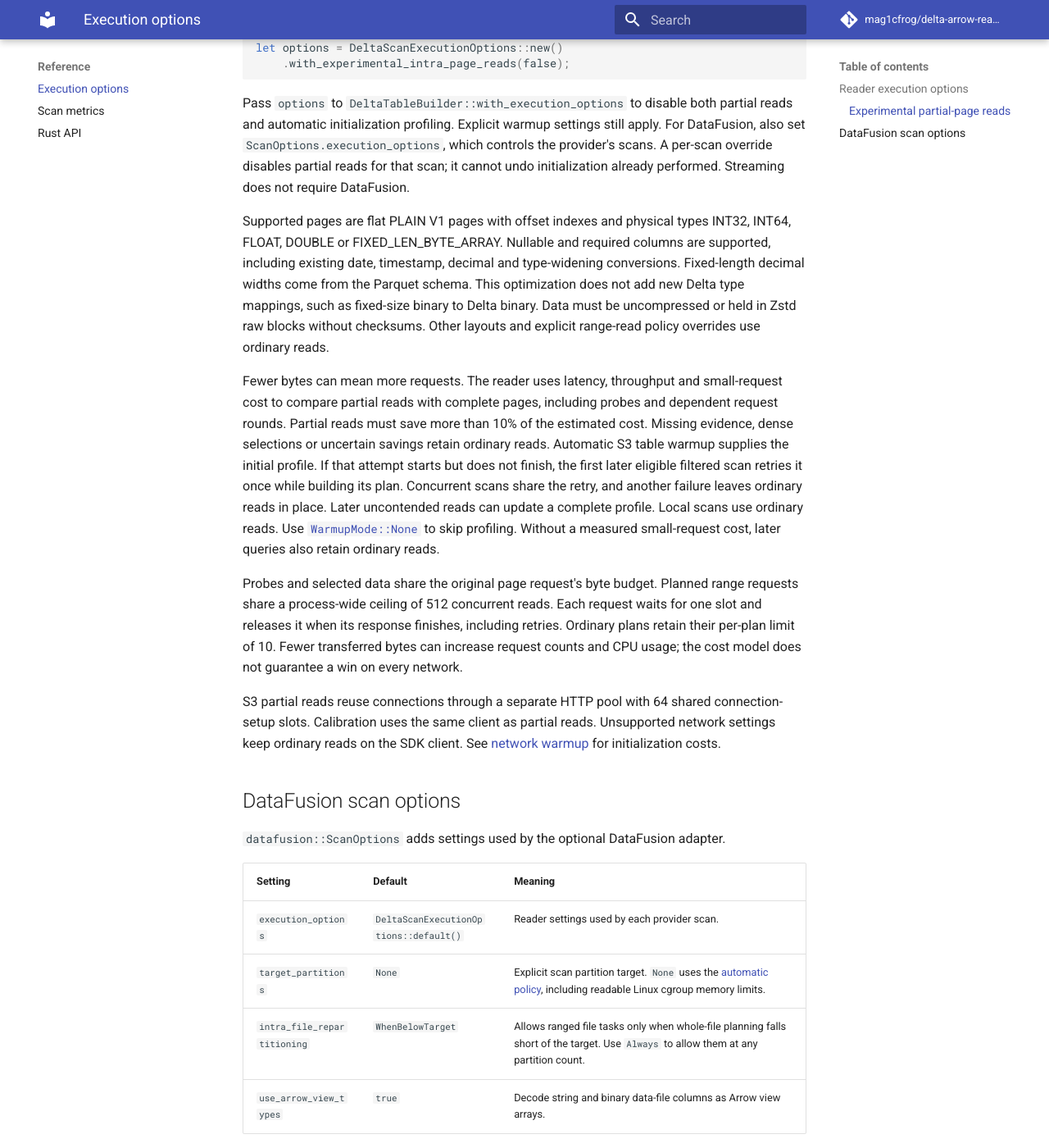
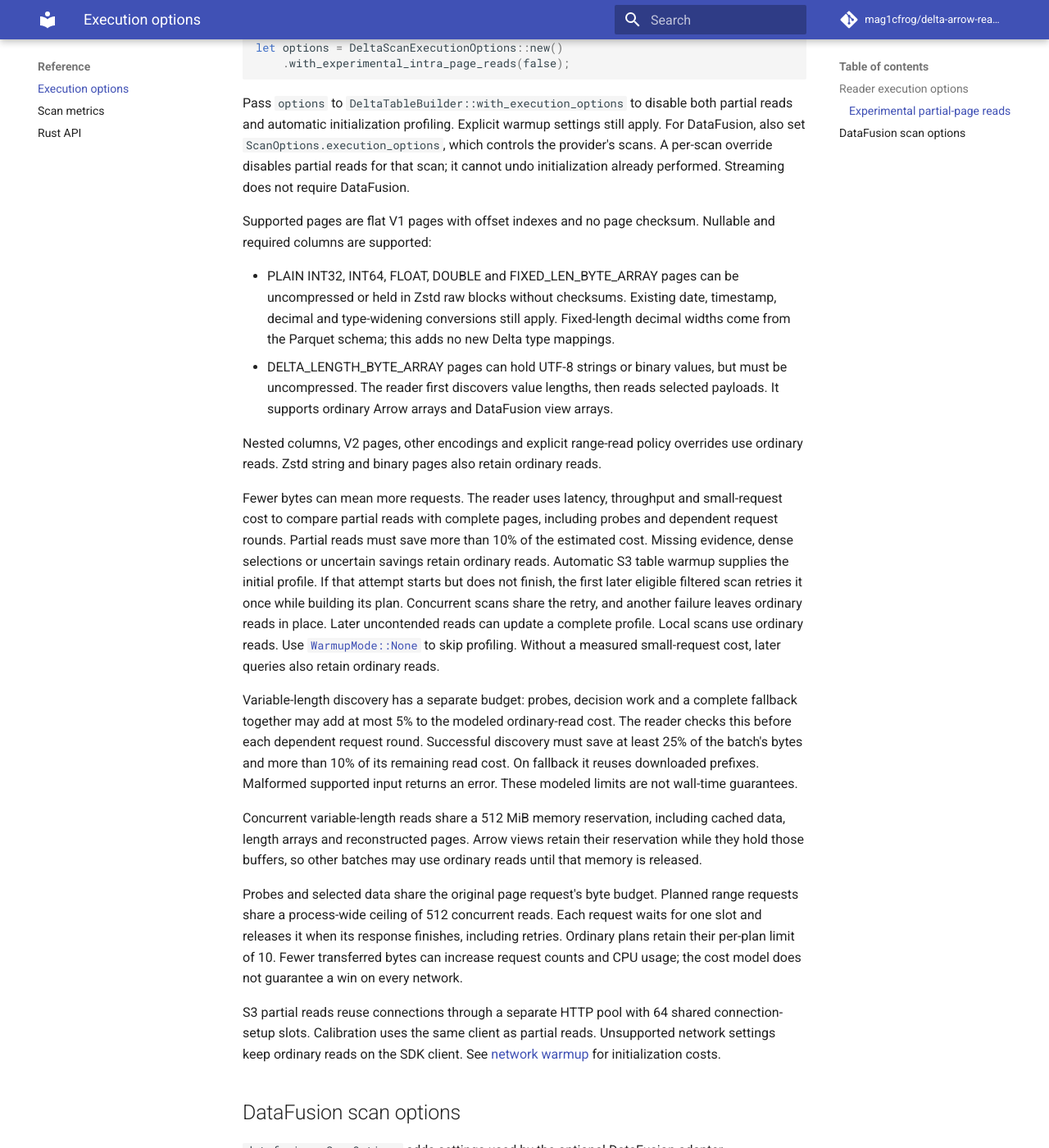
Before and after one commit to mag1cfrog/delta-arrow-reader, an MkDocs documentation site: the page built from crates/delta-arrow-reader-core/docs/public/reference/execution-options.md, in a window 1280 px wide and 1400 px high, scrolled down 1496 px. Shown: the whole window at 82% size. Built offline with MkDocs 1.6.1 and Material for MkDocs 9.7.7, drawn with Linux system fonts in a browser that asks for light colours; comment, search, counter and statistics services are not loaded.

Commit message:
docs: describe variable-length partial reads and calibration

```diff
--- a/crates/delta-arrow-reader-core/docs/public/reference/execution-options.md
+++ b/crates/delta-arrow-reader-core/docs/public/reference/execution-options.md
@@ -52,13 +52,19 @@ controls the provider's scans. A per-scan override disables partial reads for
 that scan; it cannot undo initialization already performed. Streaming does not
 require DataFusion.
 
-Supported pages are flat PLAIN V1 pages with offset indexes and physical types
-INT32, INT64, FLOAT, DOUBLE or FIXED_LEN_BYTE_ARRAY. Nullable and required columns
-are supported, including existing date, timestamp, decimal and type-widening conversions.
-Fixed-length decimal widths come from the Parquet schema. This optimization does
-not add new Delta type mappings, such as fixed-size binary to Delta binary.
-Data must be uncompressed or held in Zstd raw blocks without checksums. Other
-layouts and explicit range-read policy overrides use ordinary reads.
+Supported pages are flat V1 pages with offset indexes and no page checksum.
+Nullable and required columns are supported:
+
+- PLAIN INT32, INT64, FLOAT, DOUBLE and FIXED_LEN_BYTE_ARRAY pages can be
+  uncompressed or held in Zstd raw blocks without checksums. Existing date,
+  timestamp, decimal and type-widening conversions still apply. Fixed-length
+  decimal widths come from the Parquet schema; this adds no new Delta type mappings.
+- DELTA_LENGTH_BYTE_ARRAY pages can hold UTF-8 strings or binary values, but
+  must be uncompressed. The reader first discovers value lengths, then reads
+  selected payloads. It supports ordinary Arrow arrays and DataFusion view arrays.
+
+Nested columns, V2 pages, other encodings and explicit range-read policy
+overrides use ordinary reads. Zstd string and binary pages also retain ordinary reads.
 
 Fewer bytes can mean more requests. The reader uses latency, throughput and
 small-request cost to compare partial reads with complete pages,
@@ -71,6 +77,18 @@ the retry, and another failure leaves ordinary reads in place. Later uncontended
 reads can update a complete profile. Local scans use ordinary reads.
 Use [`WarmupMode::None`](../scan-planning.md#choose-a-warmup-mode) to skip profiling.
 Without a measured small-request cost, later queries also retain ordinary reads.
+
+Variable-length discovery has a separate budget: probes, decision work and a
+complete fallback together may add at most 5% to the modeled ordinary-read
+cost. The reader checks this before each dependent request round. Successful
+discovery must save at least 25% of the batch's bytes and more than 10% of its
+remaining read cost. On fallback it reuses downloaded prefixes. Malformed
+supported input returns an error. These modeled limits are not wall-time guarantees.
+
+Concurrent variable-length reads share a 512 MiB memory reservation, including
+cached data, length arrays and reconstructed pages. Arrow views retain their
+reservation while they hold those buffers, so other batches may use ordinary
+reads until that memory is released.
 
 Probes and selected data share the original page request's byte budget. Planned
 range requests share a process-wide ceiling of 512 concurrent reads. Each request
```
Also changed, not shown: other parts of crates/delta-arrow-reader-core/docs/public/reference/execution-options.md (+1 -1 lines), crates/delta-arrow-reader-core/docs/public/python.md (+1 -1 lines), crates/delta-arrow-reader-core/docs/public/scan-planning.md (+2 -1 lines), 2 other files.
